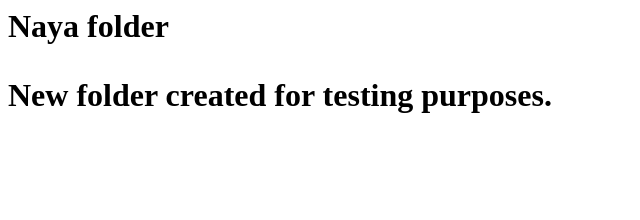
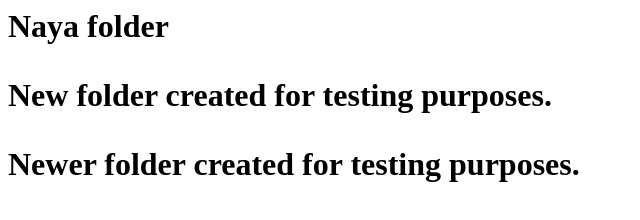
Before and after one commit to ganguly71/Remote_repo, a plain HTML site: page index.html in a window 1280 px wide. Shown: the whole page, without its empty margins (0-640 px from the left). Drawn offline with Linux system fonts and the light colour scheme.

Commit message:
3rd commit

```diff
--- a/index.html
+++ b/index.html
@@ -1,4 +1,5 @@
 <h1>
     Naya folder
     <p>New folder created for testing purposes.</p>
+    <p>Newer folder created for testing purposes.</p>
 </h1>
```
